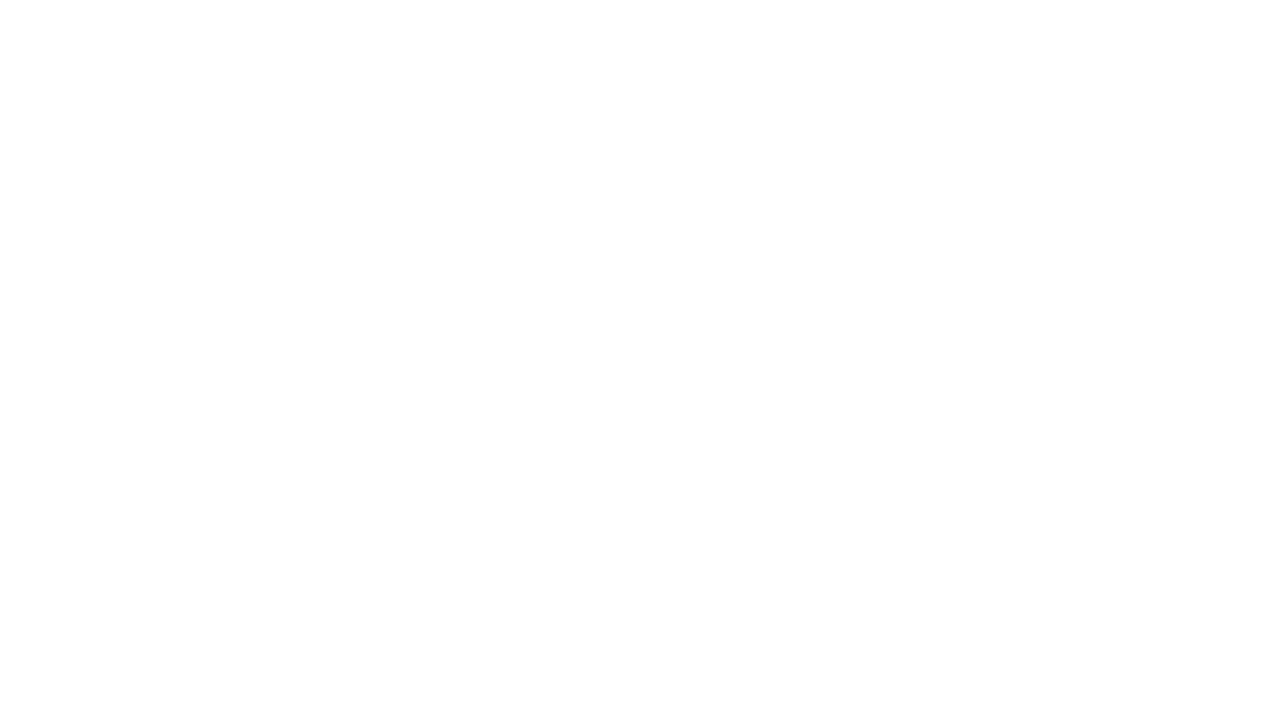
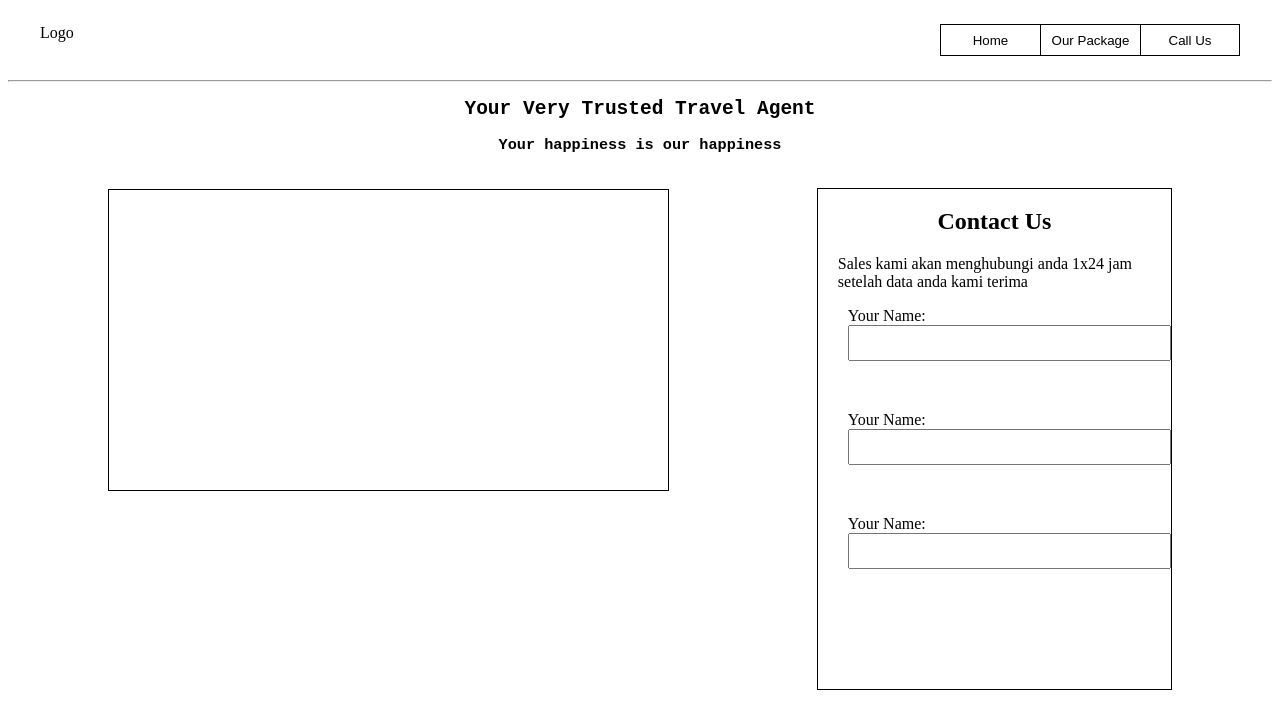
Before and after one commit to revou-fundamental-course/29-apr-24-Cleinn, a plain HTML site: page index.html in a window 1280 px wide. Drawn offline with Linux system fonts and the light colour scheme.

Commit message:
modified:   css/style.css 	modified:   index.html 	modified:   js/script.js

```diff
--- a/css/style.css
+++ b/css/style.css
@@ -1 +1,84 @@
-/*Ini css */
+.Navigation {
+    padding: 16px;
+    display: flex;
+    justify-content: space-between;
+    padding-left: 32px;
+    padding-right: 32px;
+    padding-bottom: 16px;
+}
+
+.Navigation>nav>button {
+    height: 32px;
+    width: 100px;
+    border: 1px solid;
+    background-color: white;
+    transition-duration: 0.4s;
+    cursor: pointer;
+    float: left;
+}
+
+.Navigation>nav>button:after {
+    content: "";
+    clear: both;
+    display: table;
+}
+
+.Navigation>nav>button:not(:last-child) {
+    border-right: none;
+}
+
+
+.Navigation>nav>button:hover {
+    background-color: gray;
+}
+
+.Navigation>nav>button:active {
+    background-color: rgb(58, 58, 58);
+}
+
+.Word>header {
+    text-align: center;
+    font-family: monospace;
+}
+
+.Items {
+    display: flex;
+}
+
+.item-core {
+    border: 1px solid;
+    height: 300px;
+    width: 2000px;
+    margin: 19px;
+    margin-right: 130px;
+    margin-left: 100px;
+}
+
+.item-core2 {
+    border: 1px solid;
+    height: 500px;
+    width: 100%;
+    margin: 18px;
+    margin-right: 100px;
+}
+
+.item-head {
+    text-align: center;
+}
+
+.item-input {
+    text-align: left;
+    margin-left: 30px;
+}
+
+.item-input>input {
+    height: 30px;
+    width: 315px;
+    margin-bottom: 50px;
+}
+
+.item-head>p {
+    text-align: left;
+    margin-left: 20px;
+    margin-right: 10px;
+}
--- a/index.html
+++ b/index.html
@@ -3,9 +3,41 @@
 <head>
     <meta charset="UTF-8">
     <meta name="viewport" content="width=device-width, initial-scale=1.0">
-    <title>Documen</title>
+    <title>Tugas RevoU</title>
+    <link rel="stylesheet" href="css/style.css">
 </head>
 <body>
+    <header class="Navigation">
+        <div>Logo</div>
+        <nav>
+            <button>Home</button>
+            <button>Our Package</button>
+            <button>Call Us</button>
+        </nav>
+    </header>
+    <hr/>
+
+    <article class="Word">
+        <header>
+            <h1>Your Very Trusted Travel Agent</h1>
+            <h3>Your happiness is our happiness</h3>
+        </header>
+
+        <section class="Items">
+            <div class="item-core"></div>
+            <div class="item-core2">
+                <header class="item-head">
+                    <h2>Contact Us</h2>
+                    <p>Sales kami akan menghubungi anda 1x24 jam setelah data anda kami terima</p>
+                </header>
+                <section class="item-input">
+                    <label for="">Your Name: </label><input type="text"><br>
+                    <label for="">Your Name: </label><input type="text"><br>
+                    <label for="">Your Name: </label><input type="text"><br>
+                </section>
+            </div>
+        </section>
+    </article>
 
 </body>
 </html>
--- a/js/script.js
+++ b/js/script.js
@@ -1 +1 @@
-console.log();
+console.log("Hello")
```
